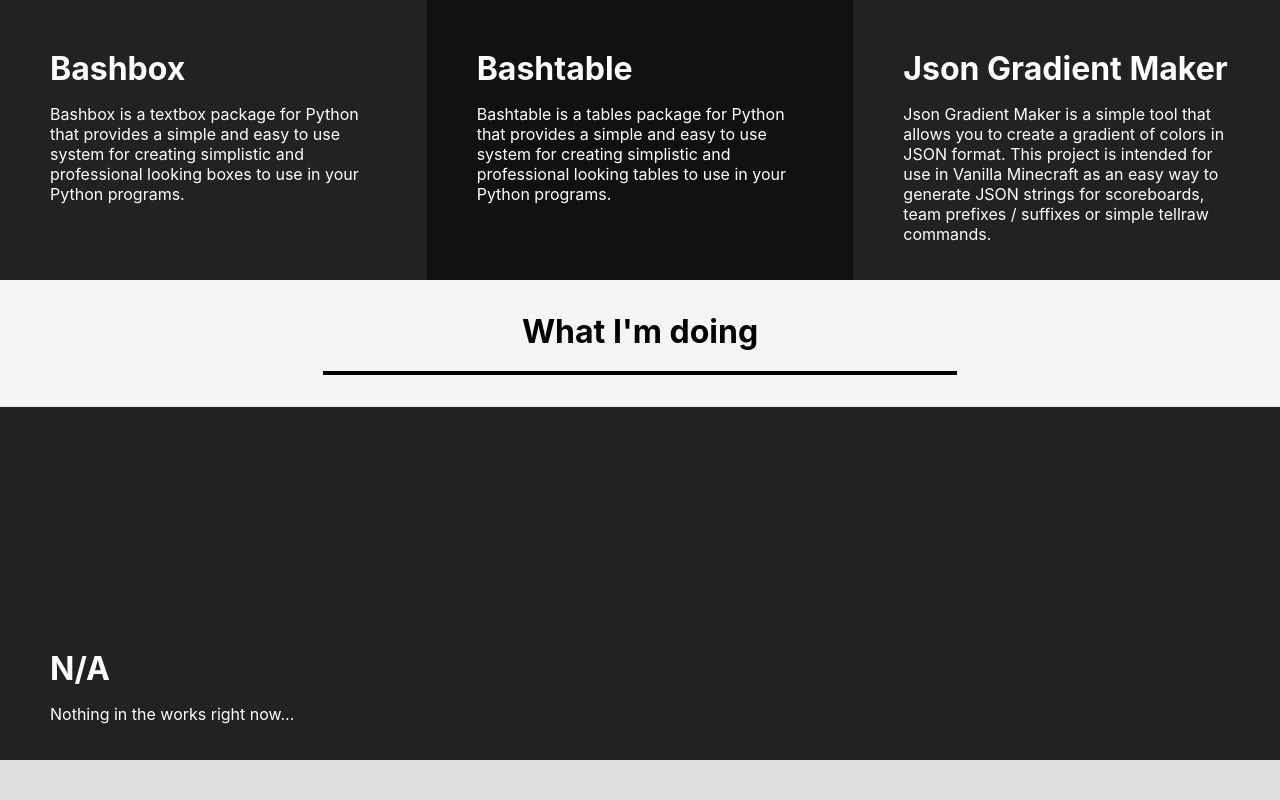
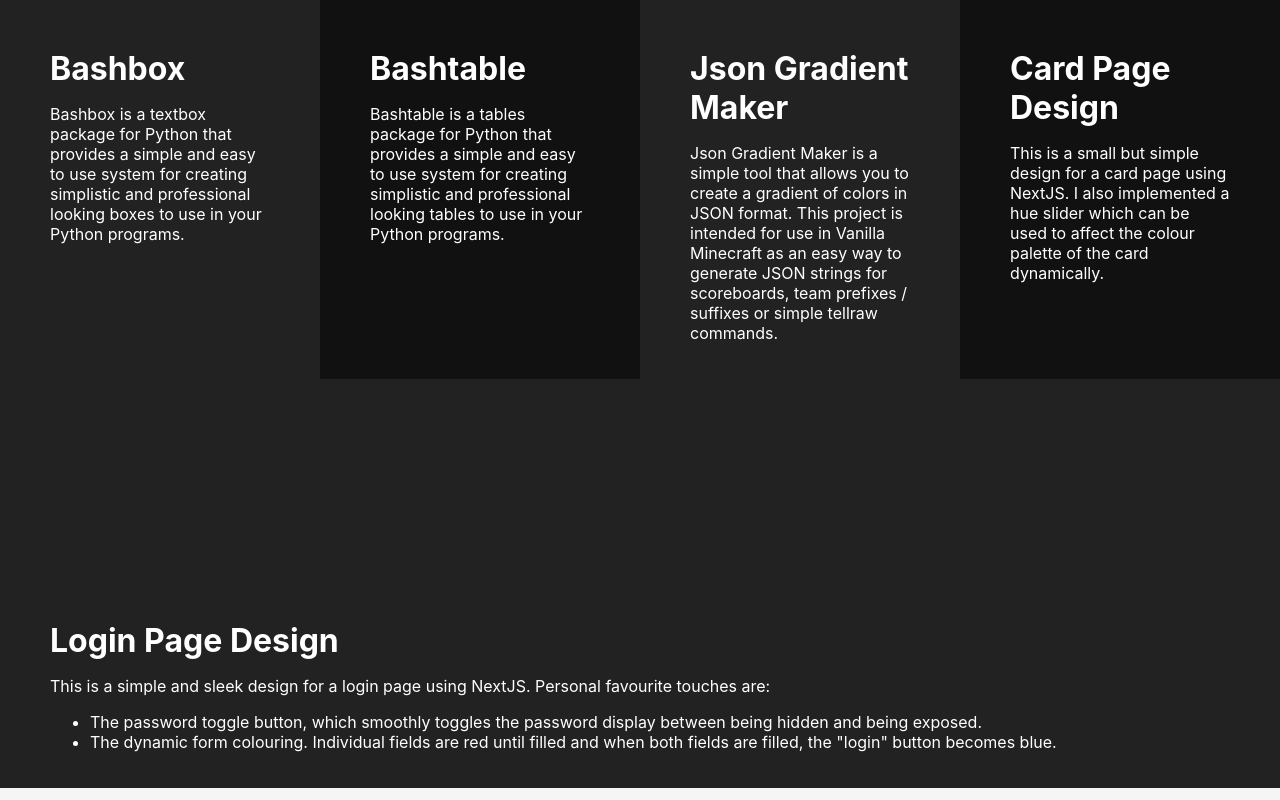
Before and after one commit to rackodo/rackodo-home-page, a Next.js app: page / in a window 1280 px wide. Shown: the part 1600-2400 px from the top of the page. Built offline with nearby package versions, Linux system fonts and the light colour scheme.

Commit message:
details and project updates

```diff
--- a/components/headpanel.js
+++ b/components/headpanel.js
@@ -32,7 +32,7 @@
                     {/* <p>Bash is a soon-to-be highschool graduate with a passion for computing, robotics, software development and website design. They began their coding journey in early 2012 when they learned the basics of HTML from a book borrowed from their local library, and began teaching themselves how to design basic websites with the use of CSS. Since then, Bash has tried their hand at a variety of challenges in the programming field, including game development and app development, and even practices some sys-admin knowledge with their two servers at home.</p> */}
                 </div>
                 <div className='headpanel-buttons' >
-                    <HeadPanelButton label="Contact" href="mailto:spicethings9@gmail.com" />
+                    <HeadPanelButton label="Contact" href="mailto:bashelliott@gmail.com" />
                     <HeadPanelButton label="Learn More" href="#info" onClick={scrollToInfo} />
                 </div>
             </div>
--- a/components/navbar.js
+++ b/components/navbar.js
@@ -18,8 +18,11 @@
 					href="https://github.com/rackodo"
 					icon="cp cp-github" />
 					<NavbarLink
-					href="https://www.instagram.com/bash_elliott/"
+					href="https://www.instagram.com/rackodo/"
 					icon="cp cp-instagram" />
+					<NavbarLink
+					href="https://www.twitter.com/rackodohere"
+					icon="cp cp-twitter" />
 				</NavbarLinks>
 			</div>
 		</div>
--- a/components/skills.js
+++ b/components/skills.js
@@ -23,6 +23,7 @@
 					<SkillPoint skill="Javascript" experience="Somewhat Intermediate" />
 					<SkillPoint skill="HTML, CSS" experience="Advanced" />
 					<SkillPoint skill="Next.JS" experience="Intermediate" />
+					<SkillPoint skill="React" experience="Intermediate" />
 				</ul>
 			</SkillList>
 			<SkillList title="Video Editing">
--- a/pages/index.js
+++ b/pages/index.js
@@ -38,6 +38,26 @@
 						Json Gradient Maker is a simple tool that allows you to create a gradient of colors in JSON format. This project is intended for use in Vanilla Minecraft as an easy way to generate JSON strings for scoreboards, team prefixes / suffixes or simple tellraw commands.
 					</p>
 				</WorksItem>
+				<WorksItem
+				image="/images/project-logos/card-page.png?v=2"
+				title="Card Page Design"
+				href="https://card-page-rackodo.vercel.app">
+					<p>
+						This is a small but simple design for a card page using NextJS. I also implemented a hue slider which can be used to affect the colour palette of the card dynamically.
+					</p>
+				</WorksItem>
+				<WorksItem
+				image="/images/project-logos/login-page.png"
+				title="Login Page Design"
+				href="https://login-page-rackodo.vercel.app">
+					<p>
+						This is a simple and sleek design for a login page using NextJS. Personal favourite touches are:
+						<ul>
+							<li>The password toggle button, which smoothly toggles the password display between being hidden and being exposed.</li>
+							<li>The dynamic form colouring. Individual fields are red until filled and when both fields are filled, the "login" button becomes blue.</li>
+						</ul>
+					</p>
+				</WorksItem>
 			</Works>
 			<Works title="What I'm doing">
 				<WorksItem
```
Also changed, not shown: public/images/project-logos/card-page.png (added), public/images/project-logos/login-page.png (added).
